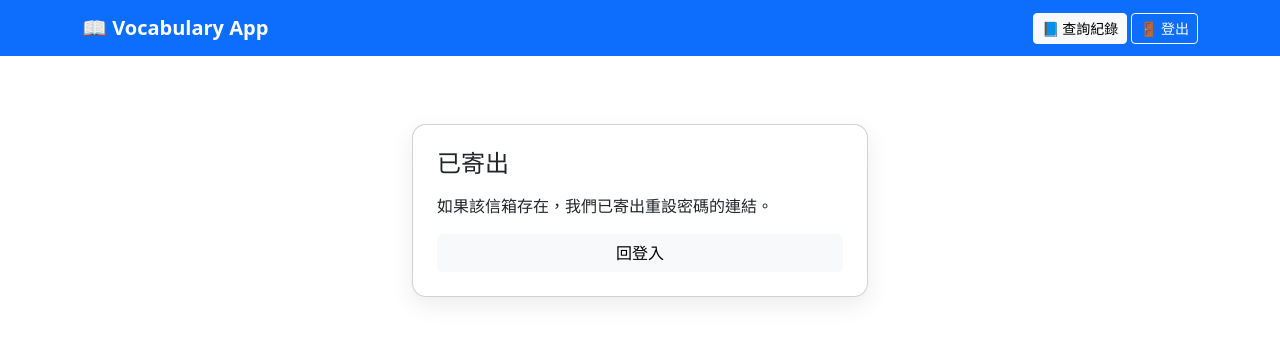
After one commit to J-nickjr/vocab-cloud-app, a Django app: template templates/registration/password_reset_done.html in a window 1280 px wide. The commit adds this page. Shown: the top 339 px of the page. Run offline with Django 5.2, Linux system fonts and the light colour scheme; the template is opened without the code that fills it, so the values that code supplies are empty; some libraries are stand-ins or nearby versions.

Commit message:
feat: user register & password reset templates

```diff
--- /dev/null
+++ b/templates/registration/password_reset_done.html
@@ -0,0 +1,10 @@
+{% extends "base.html" %}
+{% block content %}
+<div class="container" style="max-width:480px;margin:8vh auto;">
+  <div class="card" style="padding:24px;border-radius:14px;box-shadow:0 8px 24px rgba(0,0,0,.08)">
+    <h1 class="h4 mb-3">已寄出</h1>
+    <p>如果該信箱存在，我們已寄出重設密碼的連結。</p>
+    <a class="btn btn-light w-100" href="{% url 'login' %}">回登入</a>
+  </div>
+</div>
+{% endblock %}
--- /dev/null
+++ b/templates/registration/password_reset_email.html
@@ -0,0 +1,6 @@
+您好，
+
+請點擊以下連結重設密碼：
+{{ protocol }}://{{ domain }}{% url 'password_reset_confirm' uidb64=uid token=token %}
+
+如果你沒有請求重設密碼，請忽略此信。
--- a/templates/registration/register.html
+++ b/templates/registration/register.html
@@ -29,9 +29,7 @@
       <button class="btn btn-primary w-100" type="submit">建立帳號並登入</button>
     </form>
 
-    <div class="text-center mt-3">
-      已有帳號？<a href="{% url 'login' %}">前往登入</a>
-    </div>
+    <div class="text-center mt-3"><a href="{% url 'login' %}">已有帳號？前往登入</a></div>
   </div>
 </div>
 {% endblock %}
--- a/vocab/settings.py
+++ b/vocab/settings.py
@@ -93,6 +93,8 @@ SECURE_PROXY_SSL_HEADER = ("HTTP_X_FORWARDED_PROTO", "https")
 # ---- 其他建議預設 ----
 DEFAULT_AUTO_FIELD = "django.db.models.BigAutoField"
 
+EMAIL_BACKEND = "django.core.mail.backends.console.EmailBackend"
+DEFAULT_FROM_EMAIL = "noreply@vocab-app"
 LOGIN_URL = "/accounts/login/"
 LOGIN_REDIRECT_URL = "/"
 LOGOUT_REDIRECT_URL = "/"
```
Also changed, not shown: templates/registration/password_reset_complete.html (added, +10 -0 lines), templates/registration/password_reset_confirm.html (added, +11 -0 lines), templates/registration/password_reset_form.html (added, +12 -0 lines).
